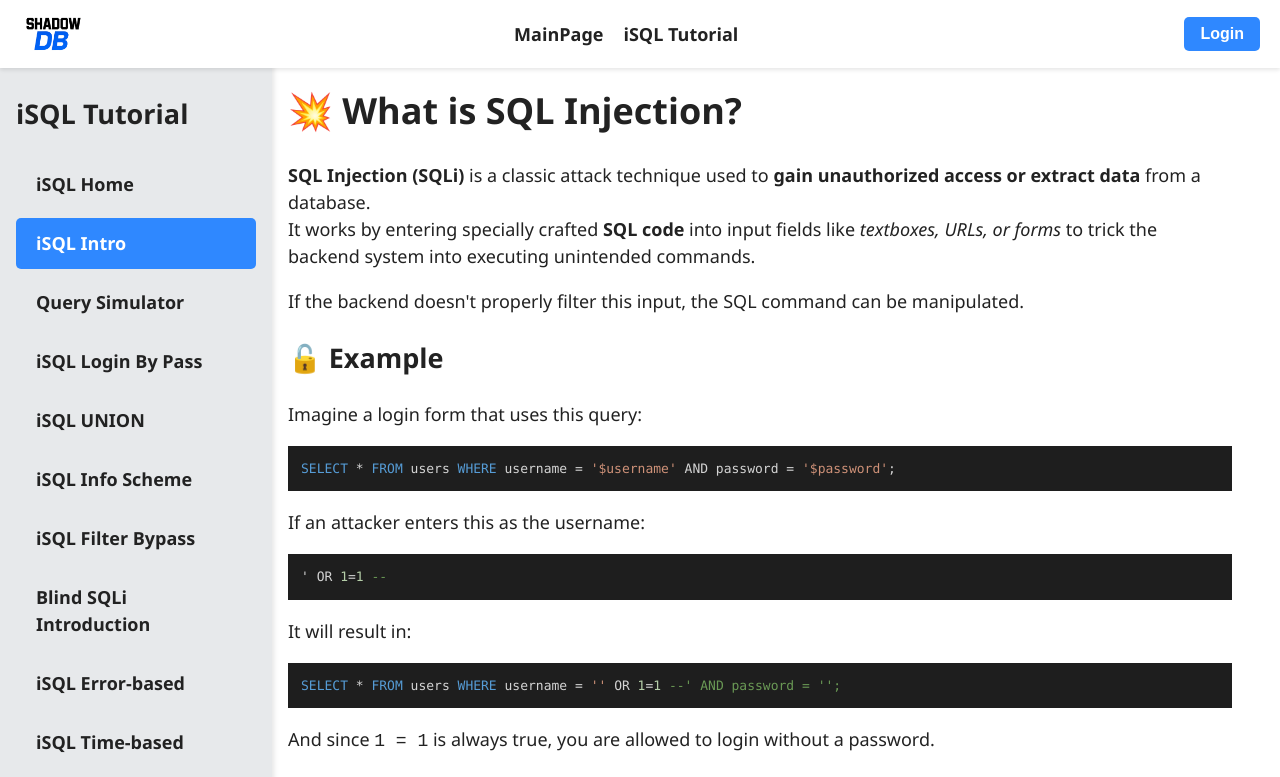
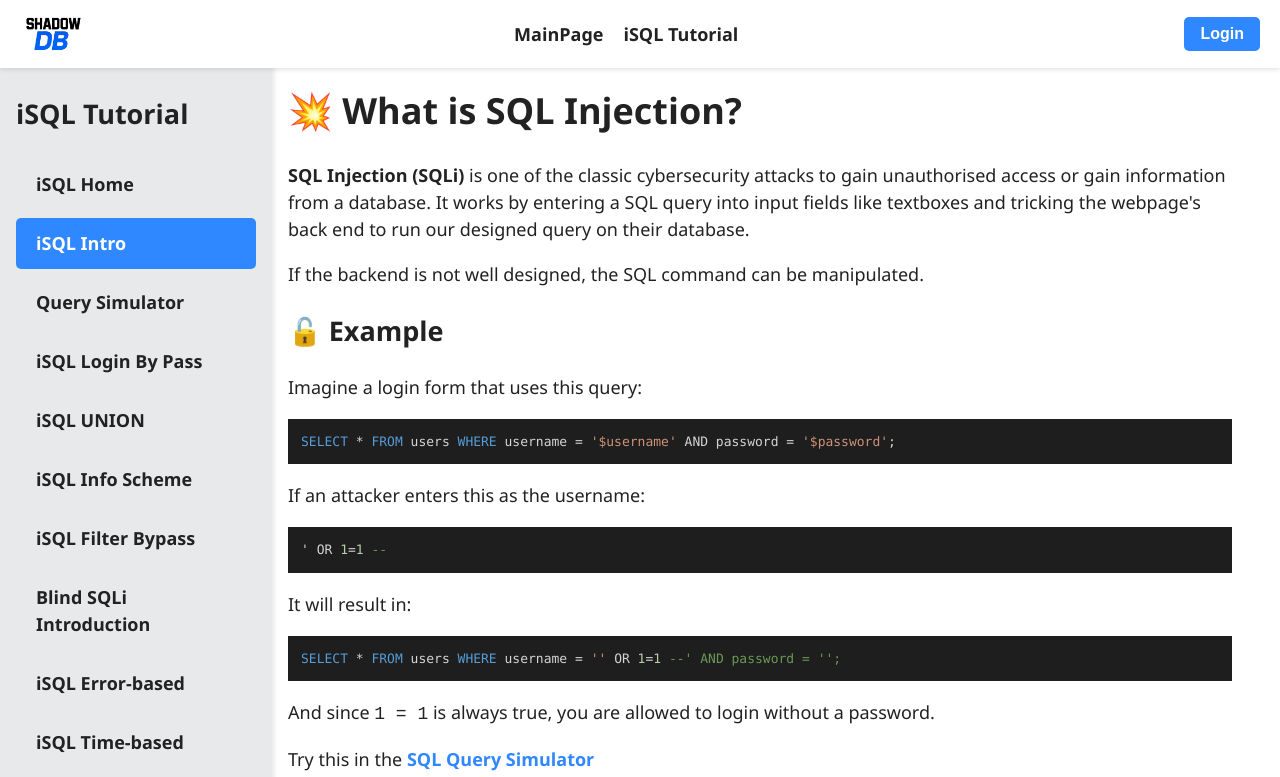
Before and after one commit to OishiDango/shadowDB, a React (Vite) app in the folder frontend/: page /intro in a window 1280 px wide. Shown: the top 777 px of the page. Built offline with nearby package versions, Linux system fonts and the light colour scheme.

Commit message:
change database

```diff
--- a/frontend/src/pages/2.UnionInjection.jsx
+++ b/frontend/src/pages/2.UnionInjection.jsx
@@ -18,8 +18,7 @@ const UnionInjection = () => {
 
       <section className="mb-8">
         <p className="text-base mb-4">
-          SQL Injection can also be used to extract hidden data by using the <code>UNION</code> keyword to join multiple queries.
-          This allows attackers to retrieve data from other tables — even if the original query wasn't meant to show it.
+          You can use UNION keyword to join multiple queries to extract hidden data. This allow users to obtain data from other tables, even the data shouldn't be show.
         </p>
 
         <h2 className="text-2xl font-semibold mb-2">💡 Syntax</h2>
--- a/frontend/src/pages/3.information_schema.jsx
+++ b/frontend/src/pages/3.information_schema.jsx
@@ -17,9 +17,10 @@ const InformationSchemaLesson = () => {
 
       <section className="mb-8">
         <p className="text-base mb-4">
-            To extract data using SQL injection, you need to know <strong>which tables and columns exist</strong> in the database.
-             <br />
-            Even if the application hides them, <strong>databases often expose this information through metadata tables</strong> — especially via a special system schema called <code>information_schema</code>.
+            To extract data using SQL injection, you need to know <strong>the detail about tables and columns, such as their name</strong>.
+            <br />
+            Even you don't have any information about them, <strong>databases usually stored this information in metadata tables</strong> — and you can obtain them through special system schema called <code>information_schema</code>.
+
         </p>
 
 
--- a/frontend/src/pages/6.ErrorBasedLesson.jsx
+++ b/frontend/src/pages/6.ErrorBasedLesson.jsx
@@ -131,7 +131,7 @@ const ErrorBasedLesson = () => {
           There is a table called:
         </p>
         <SyntaxHighlighter language="sql" style={vscDarkPlus}>
-          {"account_data(user_login, pass_key)"}
+          {"blind_data (id, session_id, data)"}
         </SyntaxHighlighter>
         <Link to="/blind/error-based-simulator">
           <button className="mt-4 bg-purple-600 text-white font-bold px-4 py-2 rounded">
--- a/frontend/src/pages/Home.jsx
+++ b/frontend/src/pages/Home.jsx
@@ -11,8 +11,10 @@ const Home = () => (
     <section className="mb-6">
       <h2 className="text-xl font-semibold mb-2">🧠 Prerequisites</h2>
       <p>
-        In this course, we assume you already have <strong>basic knowledge of SQL</strong>. <br />
-        I will briefly review relevant SQL concepts as they come up, but you should be familiar with the basics before proceeding.
+        Hello, welcome to the iSQL course. I'm Jian Hao, the writer of this website.
+<br />
+In this course ,we will assume you have basic knowledge of SQL., I will mention how SQL queries work when they come up, but it's recommended that you prepare your notes for SQL queries.
+
       </p>
     </section>
 
--- a/frontend/src/pages/InjectionIntro.jsx
+++ b/frontend/src/pages/InjectionIntro.jsx
@@ -12,13 +12,12 @@ const InjectionIntro = () => (
 
     <section className="mb-8">
       <p className="text-base mb-4">
-        <strong>SQL Injection (SQLi)</strong> is a classic attack technique used to <strong>gain unauthorized access or extract data</strong> from a database.
-        <br />
-        It works by entering specially crafted <strong>SQL code</strong> into input fields like <em>textboxes, URLs, or forms</em> to trick the backend system into executing unintended commands.
+        <strong>SQL Injection (SQLi)</strong> is one of the classic cybersecurity attacks to gain unauthorised access or gain information from a database.
+        It works by entering a SQL query into input fields like textboxes and tricking the webpage's back end to run our designed query on their database.
       </p>
 
       <p className="text-base mb-4">
-        If the backend doesn't properly filter this input, the SQL command can be manipulated.
+        If the backend is not well designed, the SQL command can be manipulated.
       </p>
 
       <h2 className="text-2xl font-semibold mb-2">🔓 Example</h2>
```
Also changed, not shown: 1 other file (tests, documents, lock files or other folders).
